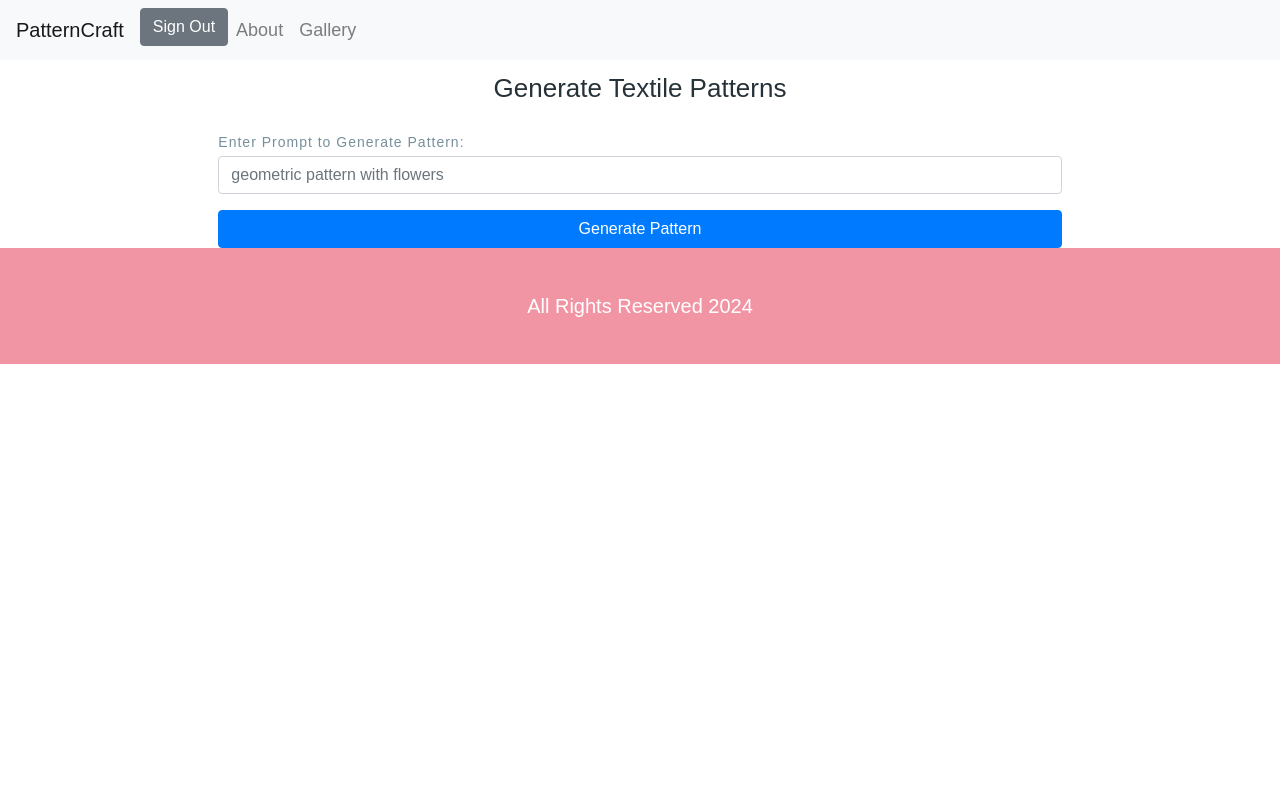
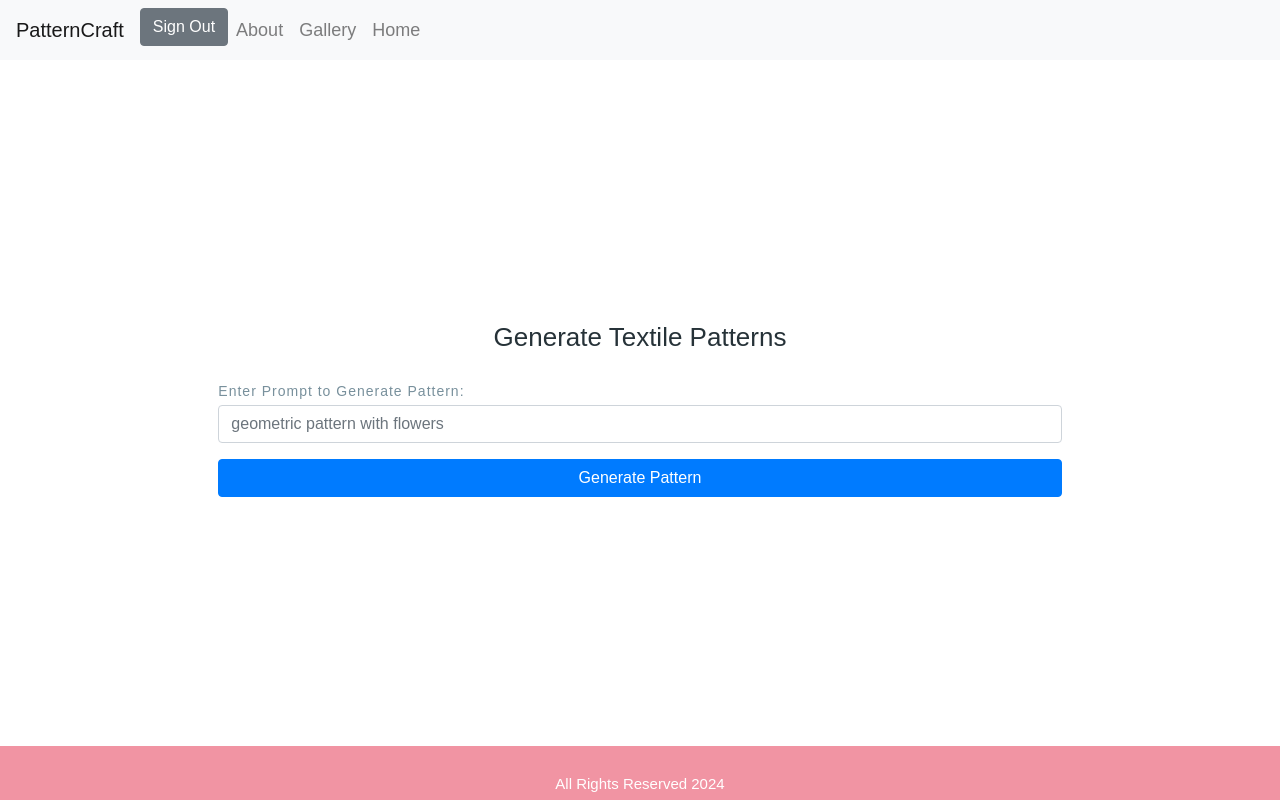
Before and after one commit to fareehanoman/Pattern_Craft, a Flask app: page /index2.html/ in a window 1280 px wide. Run offline with Flask 3, Linux system fonts and the light colour scheme; some libraries are stand-ins or nearby versions.

Commit message:
footer set

```diff
--- a/static/css/styles.css
+++ b/static/css/styles.css
@@ -21,14 +21,16 @@
 }
 
 html, body {
+  height: 100%;
   margin: 0;
-  padding: 0;
-  width: 100%;
-  height: 100%;
-  overflow-x: hidden; /* Prevent horizontal scrolling */
+  display: flex;
+  flex-direction: column;
 }
 
 body {
+  display: flex;
+  flex-direction: column;
+  justify-content: space-between; /* Ensures footer is at the bottom */
   font-family: sans-serif;
   font-size: 18px;
   line-height: 28px;
@@ -122,7 +124,7 @@ label {
   font-size: 16px;
   line-height: 26px;
   text-align: center;
-  color: var(--red);
+  color: var (--red);
 }
 
 .error--hidden {
@@ -177,13 +179,15 @@ input[type=submit] {
 
 .footer {
   text-align: center;
-  padding: 20px;
+  height: 3em;
   background-color: rgb(241, 148, 163);
   width: 100%;
   position: relative;
+  bottom: 0;
+ /* Adjust the height as needed */
 }
 
 .footer p {
   color: white;
-  font-size: 20px;
+  font-size: 15px;
 }
--- a/templates/base.html
+++ b/templates/base.html
@@ -29,6 +29,9 @@
         <li class="nav-item">
           <a class="nav-link" href="{{ url_for('gallery') }}">Gallery</a>
         </li>
+        <li class="nav-item">
+          <a class="nav-link" href="{{ url_for('index2') }}">Home</a>
+        </li>
       </ul>
     </div>
   </nav>
--- a/templates/index2.html
+++ b/templates/index2.html
@@ -6,7 +6,7 @@
 <div class="row justify-content-center">
   <div class="col-md-8">
     <h1 class="text-center">Generate Textile Patterns</h1>
-    <form action="{{ url_for('generatedpattern') }}">
+    <form action="{{ url_for('generated-pattern') }}">
       <div class="form-group">
         <label for="inputPrompt">Enter Prompt to Generate Pattern:</label>
         <input type="text" class="form-control" id="inputPrompt" placeholder="geometric pattern with flowers">
```
